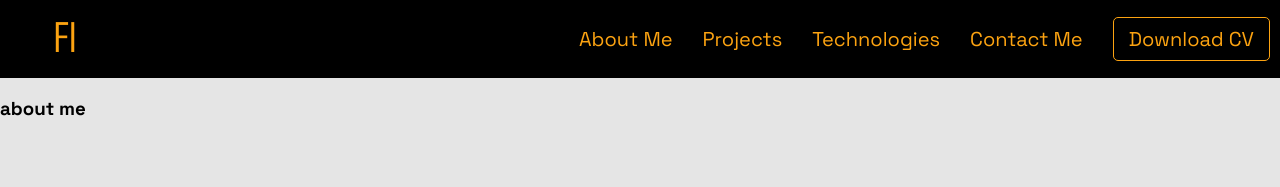
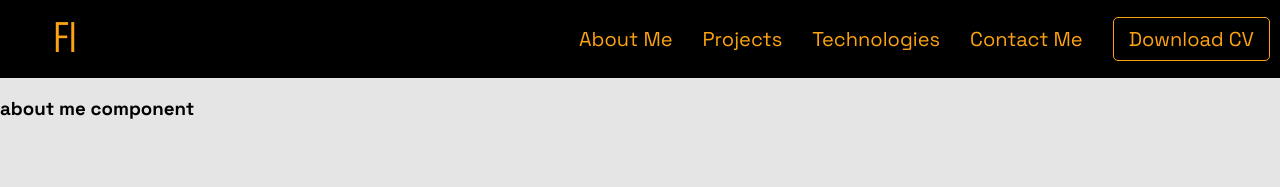
Before and after one commit to FaiqueMZM/react-portfolio, a React (Vite) app: page / in a window 1280 px wide. Shown: the top 187 px of the page. Built offline with nearby package versions, Linux system fonts and the light colour scheme.

Commit message:
about me

```diff
--- a/src/App.jsx
+++ b/src/App.jsx
@@ -6,7 +6,7 @@ function App() {
     <>
       <NavBar />
       <div>
-        <h3>about me</h3>
+        <h3>about me component</h3>
       </div>
     </>
   );
```
